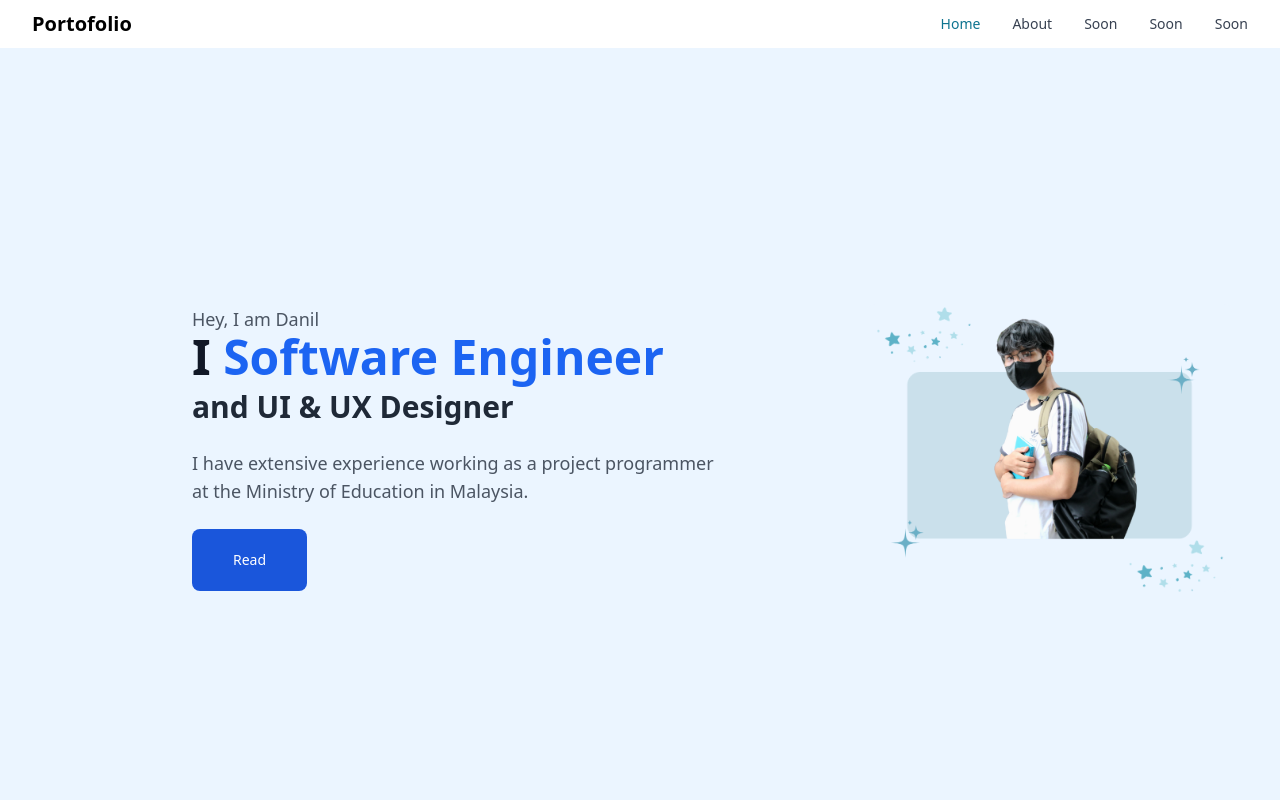
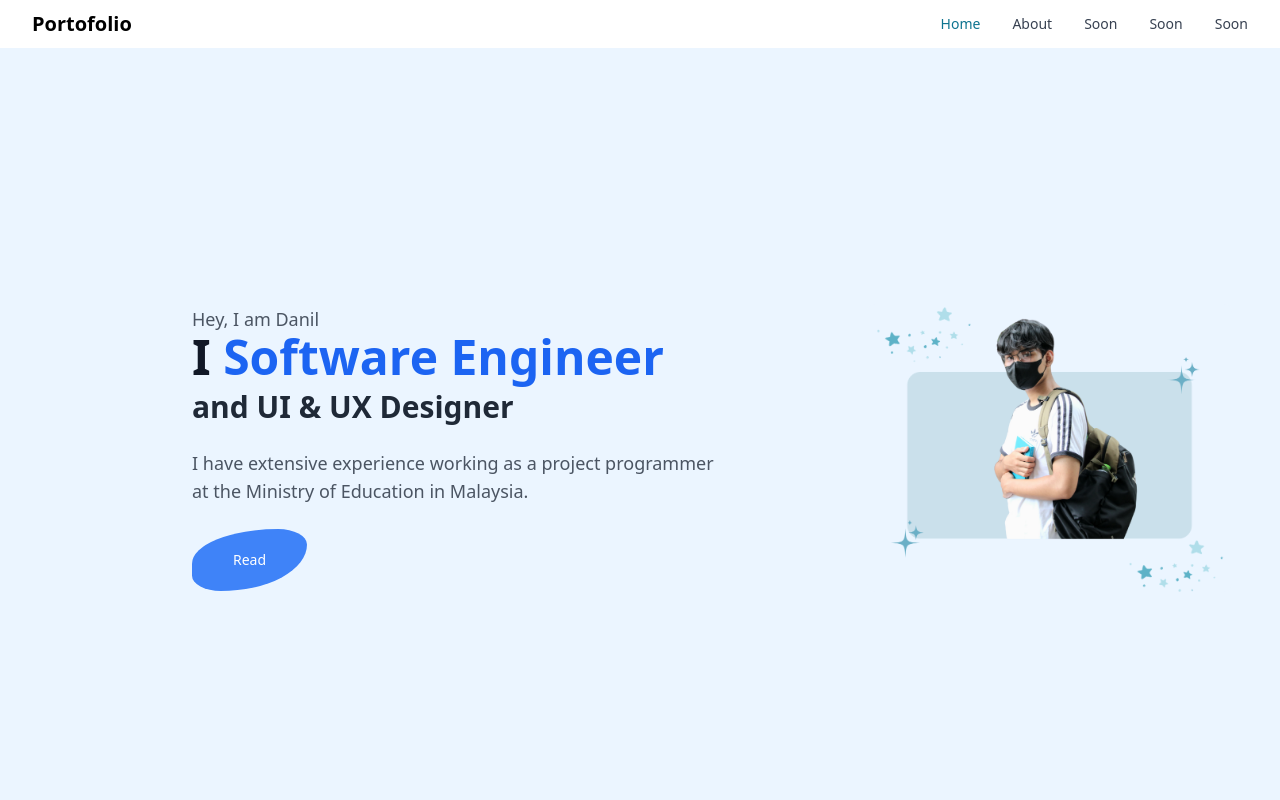
Before and after one commit to kkirayu/PortofolioShiroNeko, a React (Vite) app: page / in a window 1280 px wide. Shown: the top 800 px of the page. Built offline with nearby package versions, Linux system fonts and the light colour scheme.

Commit message:
Button radius changed

```diff
--- a/src/component/hero.tsx
+++ b/src/component/hero.tsx
@@ -13,7 +13,13 @@ export function Hero() {
                 <p className="text-gray-600 mt-6 text-lg">
                     I have extensive experience working as a project programmer at the Ministry of Education in Malaysia.
                 </p>
-                <Button className="mt-6 px-6 py-3 text-lg" color="blue">Read</Button>
+                <Button
+                    className="mt-6 px-6 py-3 text-lg bg-blue-500 text-white"
+                    style={{ borderRadius: "75% 25% 75% 25% / 56% 25% 75% 25%" }}
+                >
+                    Read
+                </Button>
+
             </div>
             <div className="relative mt-8 md:mt-0 w-full md:w-1/2 flex justify-center">
                 <div className="relative rounded-lg bg-blue-50 w-full max-w-2xl flex justify-center">
```
